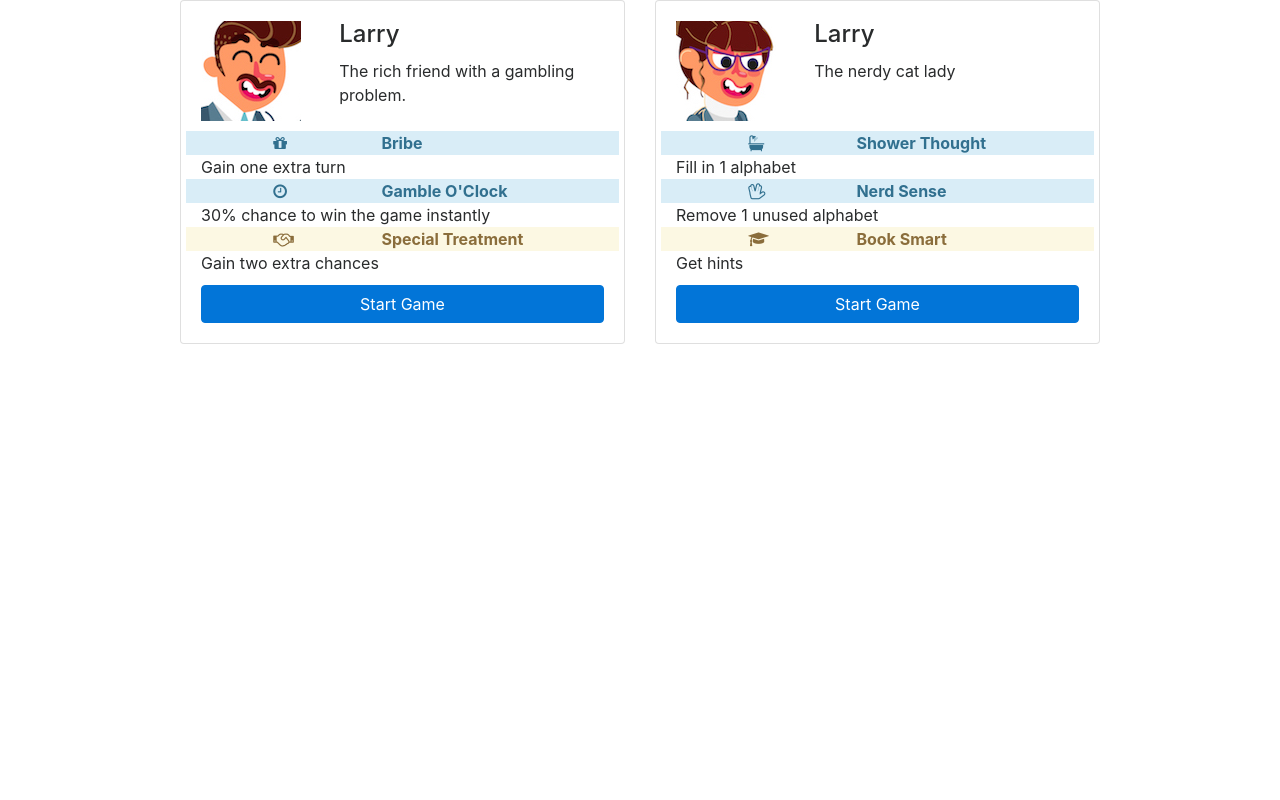
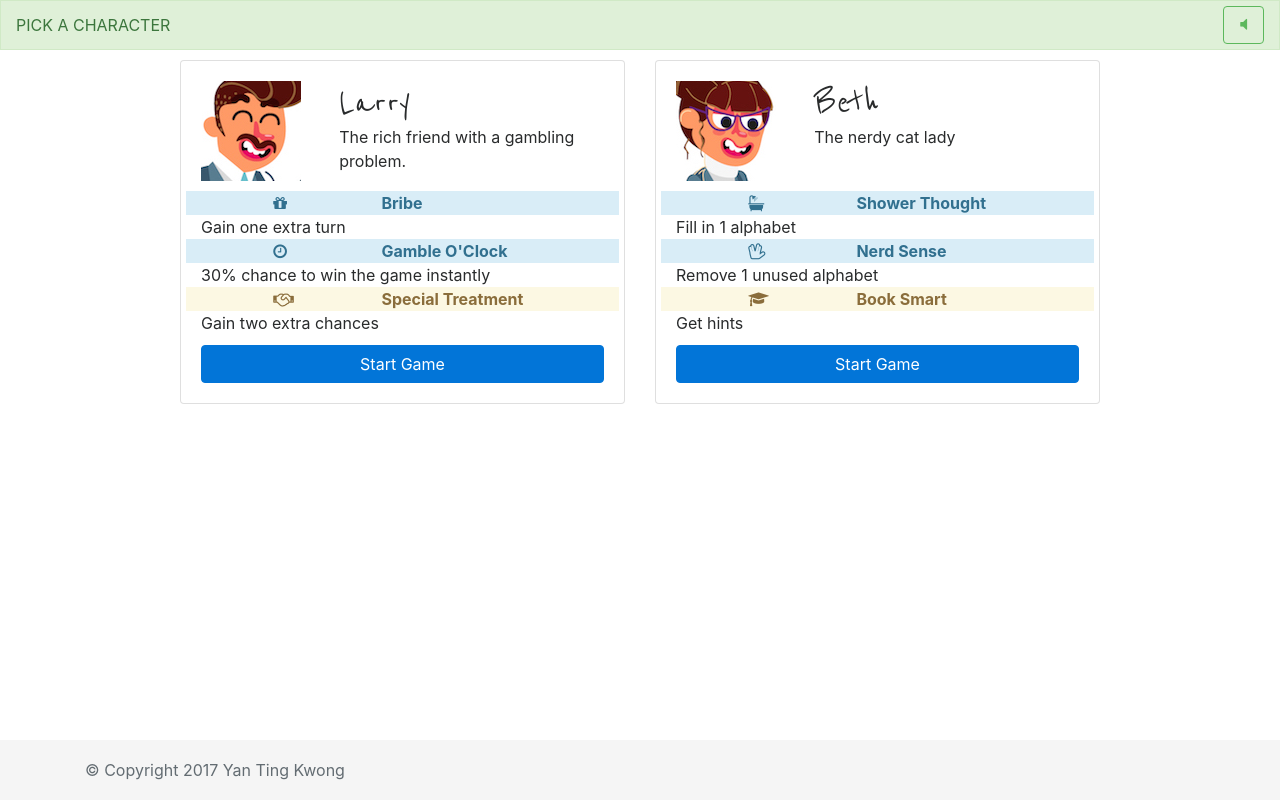
Before and after one commit to yankwong/Hangman-Game, a plain HTML site: page index.html in a window 1280 px wide. Drawn offline with nearby package versions, Linux system fonts and the light colour scheme; a script that the page names is missing.

Commit message:
added footer and header and section interaction

```diff
--- a/assets/css/style.css
+++ b/assets/css/style.css
@@ -2,6 +2,17 @@
   display: none!important;
 }
 
+body {
+  padding-top: 60px;
+  padding-bottom: 100px;
+}
+
+header {
+  position: absolute;
+  top: 0;
+  left: 0;
+  right: 0;
+}
 #loader-overlay {
   position: fixed;
   display: none;
@@ -24,12 +35,35 @@
   font-size: 55px;
 }
 
+.book-keeping {
+  background-color: green;
+  height: 50px;
+  text-align: center;
+  display: flex;
+  align-items: center;
+  margin-bottom: 20px;
+  background-color: #dff0d8;
+  color: #3c763d;
+  text-transform: uppercase;
+  border:1px solid #d0e9c6;
+  justify-content: space-between;
+}
+
 .character-profile {
     width: 300px;
     max-width: 100%;
     height: 250px;
     margin: 0 auto;
     background-repeat: no-repeat;
+}
+
+.character .card-title {
+  font-family: 'Reenie Beanie', cursive;
+  margin-bottom: 0;
+}
+
+.card.character {
+  margin-bottom: 10px;
 }
 
 .char-data {
@@ -239,3 +273,13 @@ span.badge .fa {
   margin-left: -10px;
   margin-top: -20px;
 }
+
+.footer {
+  position: absolute;
+  bottom: 0;
+  width: 100%;
+  height: 60px;
+  line-height: 60px;
+  background-color: #f5f5f5;
+
+}
--- a/assets/javascripts/game.js
+++ b/assets/javascripts/game.js
@@ -29,7 +29,7 @@ YTK.hangman = (function() {
         "start": [
           "$ is power my friend",
           "Can always use more $",
-          "$ is no jQuery here"
+          "$ is not jQuery here"
         ],
         "correct": [
           "Power of the VIP",
@@ -273,7 +273,13 @@ YTK.hangman = (function() {
 
     showSection('gameSection');
 
+    hideSection('header-intro');
+
+    hideSection('footer');
+
     hideSection('landingSection');
+
+    showSection('home-link');
 
     console.log('localstorage: ', localStorage);
   }
@@ -282,10 +288,15 @@ YTK.hangman = (function() {
     window.location.href = "index.html";
   }
 
+  function toggleMusic() {
+    return;
+  }
+
   return {
     initGame: initGame,
     pickChar: pickChar,
-    playAgain: playAgain
+    playAgain: playAgain,
+    toggleMusic: toggleMusic
   }
 
 })();
--- a/index.html
+++ b/index.html
@@ -5,10 +5,22 @@
 		<link rel="icon" href="assets/images/favicon.jpg" type="image/x-icon" />
 		<link rel="stylesheet" href="https://maxcdn.bootstrapcdn.com/bootstrap/4.0.0-alpha.6/css/bootstrap.min.css" integrity="sha384-rwoIResjU2yc3z8GV/NPeZWAv56rSmLldC3R/AZzGRnGxQQKnKkoFVhFQhNUwEyJ" crossorigin="anonymous">
 		<link rel="stylesheet" href="assets/font-awesome/css/font-awesome.min.css">
+		<link href="https://fonts.googleapis.com/css?family=Reenie+Beanie" rel="stylesheet">
 		<link rel="stylesheet" type="text/css" href="assets/css/style.css">
 	</head>
 
 	<body>
+
+		<header class="header">
+			<div class="container-fluid book-keeping">
+	      <span id="header-intro" class="intro">Pick a character</span>
+	      <a id="home-link" class=" hidden" href="index.html">HOME</a>
+	      <div id="header-ui" class="header-ui">
+		      <button class="btn btn-outline-success" onclick="YTK.hangman.toggleMusic();"><i class="fa fa-volume-off" aria-hidden="true"></i></button>
+	      </div>
+	    </div>
+		</header>
+
 		<div id="landingSection" class="container landing-container">
 			<div id="character-select" class="row">
 				<div class="col-md-6 col-lg-5 offset-lg-1">
@@ -20,7 +32,7 @@
 							</div>
 							<div class="col-9">
 								<div class="char-data">
-									<h4 class="card-title">Larry</h4>
+									<h1 class="card-title">Larry</h1>
 									<p class="card-text desc">The rich friend with a gambling problem.</p>
 								</div>
 							</div>
@@ -71,7 +83,7 @@
 									</div>
 									<div class="col-9">
 										<div class="char-data">
-											<h4 class="card-title">Larry</h4>
+											<h1 class="card-title">Beth</h1>
 											<p class="card-text desc">The nerdy cat lady</p>
 										</div>
 									</div>
@@ -191,6 +203,12 @@
 			<i class="fa fa-refresh fa-spin" aria-hidden="true">
 		</div> -->
 
+		<footer id="footer" class="footer">
+      <div class="container">
+        <span class="text-muted">© Copyright 2017 Yan Ting Kwong</span>
+      </div>
+    </footer>
+
 		<!-- Modal -->
 		<div class="modal fade" id="endGameModal" tabindex="-1" role="dialog" aria-labelledby="exampleModalLabel" aria-hidden="true">
 		  <div class="modal-dialog" role="document">
@@ -209,7 +227,7 @@
 		      </div>
 		      <div class="modal-footer">
 		        <button type="button" class="btn btn-secondary" data-dismiss="modal">Close</button>
-		        <button type="button" onclick="YTK.hangman.playAgain();"class="btn btn-primary">Play Again</button>
+		        <button type="button" onclick="YTK.hangman.playAgain();" class="btn btn-primary">Play Again</button>
 		      </div>
 		    </div>
 		  </div>
```
